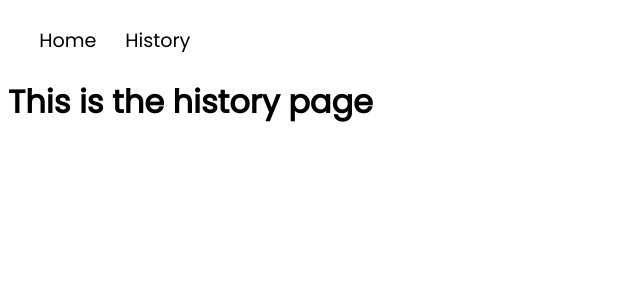
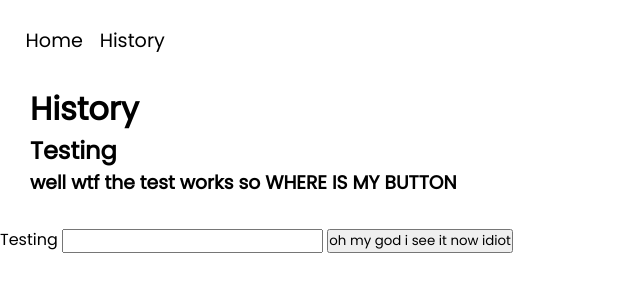
Before and after one commit to yna-arpon/horse-keeper, a Flask app: page /history in a window 1280 px wide. Shown: the top 300 px of the page, without its empty margins (0-640 px from the left). Run offline with Flask 2, Linux system fonts and the light colour scheme.

Commit message:
starting sortby btn

```diff
--- a/static/css/history.css
+++ b/static/css/history.css
@@ -1 +1,9 @@
 /* ---------------------------- Styling for History Page  --------------------------- */
+* {
+    margin: 0px;
+    padding: 0px;
+}
+
+#historycontents    {
+    margin: 30px;
+}
--- a/static/js/history.js
+++ b/static/js/history.js
@@ -1,2 +1,6 @@
 // ------------------------------------- History Page Functionality ---------------------------------------------
 // -----------------------------------------------------------------------------------------------------------
+
+
+// Sort by Button
+document.getElementById('sortbyBtn').addEventListener('click', sort, false)
--- a/templates/history.html
+++ b/templates/history.html
@@ -6,7 +6,17 @@
 {% endblock %}
 
 {% block body %}
-<h1>This is the history page</h1>
+<div id="historycontents">
+    <h1> History </h1>
+    <h2> Testing</h2>
+    <h3> well wtf the test works so WHERE IS MY BUTTON</h3>
+</div>
+
+<label for="lol"> Testing </label>
+<input type="number" id="lol"/>
+
+<button id="sortbyBtn"> oh my god i see it now idiot</button>
+
 
 <script src="{{url_for('static', filename='js/history.js')}}"></script>
 {% endblock %}
```
